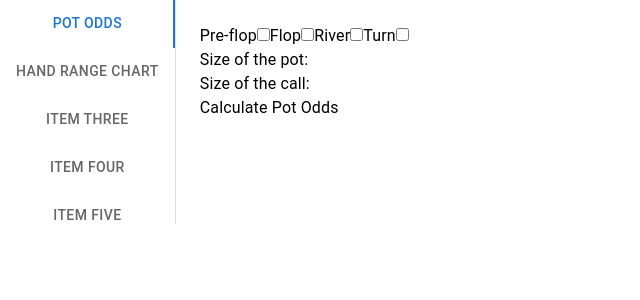
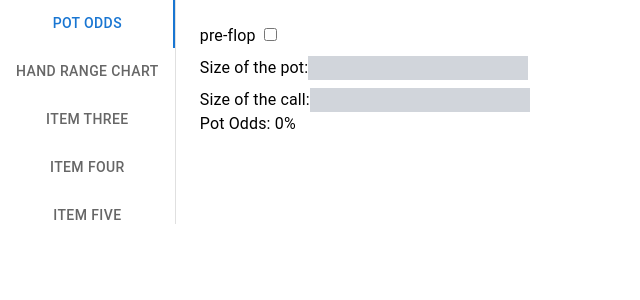
Before and after one commit to Hizaguru/Bad-Beat, a React (Create React App) app: page / in a window 1280 px wide. Shown: the top 300 px of the page, without its empty margins (0-640 px from the left). Built offline with nearby package versions, Linux system fonts and the light colour scheme.

Commit message:
Create potCalculator

```diff
--- a/src/App.tsx
+++ b/src/App.tsx
@@ -25,18 +25,18 @@ export default function App() {
     <Box
       sx={{
         flexGrow: 1,
-        bgcolor: "background.paper",
+
         display: "flex",
         height: 224,
       }}
     >
       <Tabs
         orientation="vertical"
-        variant="scrollable"
+
         value={value}
         onChange={handleChange}
         aria-label="Vertical tabs example"
-        sx={{ borderRight: 1, borderColor: "divider" }}
+        sx={{ borderRight: 1, borderColor: "divider", height:224 }}
       >
         <Tab label="Pot Odds" {...a11yProps(0)} />
         <Tab label="Hand Range Chart" {...a11yProps(1)} />
--- a/src/Components/HandRangeChart/HandRange.tsx
+++ b/src/Components/HandRangeChart/HandRange.tsx
@@ -1,4 +1,5 @@
 import React, { useState } from 'react';
+import Checkbox from '../PotOdds/Checkbox';
 import pokerHandRangeFor6 from './images/PokerHandChart-6.png';
 import pokerHandRangeFor8 from './images/PokerHandChart-8.png';
 
@@ -18,24 +19,12 @@ const HandRange: React.FC = () => {
   };
 
   return (
-    <div>
-      <input
-        type="checkbox"
-        checked={isChecked1}
-        onChange={handleChange1}
-      />
-      <label>Poker Hand for 8 players</label>
-
-      <input
-        type="checkbox"
-        checked={isChecked2}
-        onChange={handleChange2}
-      />
-      <label>Poker Hand for 6 players</label>
-
-      <div>
-        {isChecked1 && <img src={pokerHandRangeFor8} alt="Poker hand chart for 8 players" />}
-        {isChecked2 && <img src={pokerHandRangeFor6} alt="Poker hand chart for 6 players" />}
+    <div className='w-70pct max-w-full'>
+      <Checkbox selectedStages={isChecked1} handleStageChange={handleChange1} text='Poker Hand for 8 players'/>
+        <Checkbox selectedStages={isChecked2} handleStageChange={handleChange2} text='Poker Hand for 6 players'/>
+      <div >
+        {isChecked1 && <img className='w-full h-auto' src={pokerHandRangeFor8} alt="Poker hand chart for 8 players" />}
+        {isChecked2 && <img className='w-full h-auto' src={pokerHandRangeFor6} alt="Poker hand chart for 6 players" />}
       </div>
     </div>
   );
--- a/src/Components/PotOdds/Checkbox.tsx
+++ b/src/Components/PotOdds/Checkbox.tsx
@@ -1,45 +1,17 @@
 
-const Checkboxes = ({ selectedStages, handleStageChange }:any) => {
+const Checkbox = ({ selectedStages, handleStageChange, text }:any) => {
     return (
       <div>
-        <label>
-          Pre-flop
-          <input
+        <label className="mr-2">
+          {text}
+        </label>
+        <input
             type="checkbox"
-            value="pre-flop"
-            checked={selectedStages.includes('pre-flop')}
+            checked={selectedStages}
             onChange={handleStageChange}
           />
-        </label>
-        <label>
-          Flop
-          <input
-            type="checkbox"
-            value="flop"
-            checked={selectedStages.includes('flop')}
-            onChange={handleStageChange}
-          />
-        </label>
-        <label>
-          River
-          <input
-            type="checkbox"
-            value="river"
-            checked={selectedStages.includes('river')}
-            onChange={handleStageChange}
-          />
-        </label>
-        <label>
-          Turn
-          <input
-            type="checkbox"
-            value="turn"
-            checked={selectedStages.includes('turn')}
-            onChange={handleStageChange}
-          />
-        </label>
       </div>
     );
   };
 
-  export default Checkboxes;
+  export default Checkbox;
--- a/src/Components/PotOdds/PotOddsCalculator.tsx
+++ b/src/Components/PotOdds/PotOddsCalculator.tsx
@@ -1,5 +1,4 @@
-import { useState } from 'react';
-import Checkboxes from './Checkbox';
+import { useEffect, useState } from 'react';
 import { calculatePotOdds } from './utils';
 
 const PotOddsCalculator = () => {
@@ -22,6 +21,8 @@ const PotOddsCalculator = () => {
     }
   };
 
+  useEffect(() => {
+    handleCalculatePotOdds()},[potSize, callSize]);
 
   const handleCalculatePotOdds = () => {
     if (potSize && callSize) {
@@ -35,16 +36,25 @@ const PotOddsCalculator = () => {
 
   return (
     <form>
-      <div>
-      <Checkboxes selectedStages={selectedStages} handleStageChange={handleStageChange} />
+      <div className='flex space-x-4'>
+        <label>
+            pre-flop
+      <input
+          className='ml-2'
+          type="checkbox"
+          value={potSize}
+          onChange={(e) => handleStageChange(e)}
+        />
+        </label>
       </div>
-      <div>
+      <div className='py-2'>
       <label>
         Size of the pot:
         <input
           type="text"
           value={potSize}
           onChange={(e) => setPotSize(e.target.value)}
+          className="bg-gray-300"
         />
       </label>
       </div>
@@ -55,16 +65,17 @@ const PotOddsCalculator = () => {
           type="text"
           value={callSize}
           onChange={(e) => setCallSize(e.target.value)}
+          className="bg-gray-300"
         />
       </label>
       </div>
-      <div></div>
-      <button type="button" onClick={handleCalculatePotOdds}>
-        Calculate Pot Odds
-      </button>
-      {potOdds && (
+      {potOdds ? (
         <div>
-          Pot Odds: {potOdds}
+          Pot Odds: {parseFloat(potOdds) * 100}%
+        </div>
+      ) : (
+        <div>
+          Pot Odds: 0%
         </div>
       )}
     </form>
```
Also changed, not shown: package.json (+5 -2 lines), 1 other file (tests, documents, lock files or other folders).
